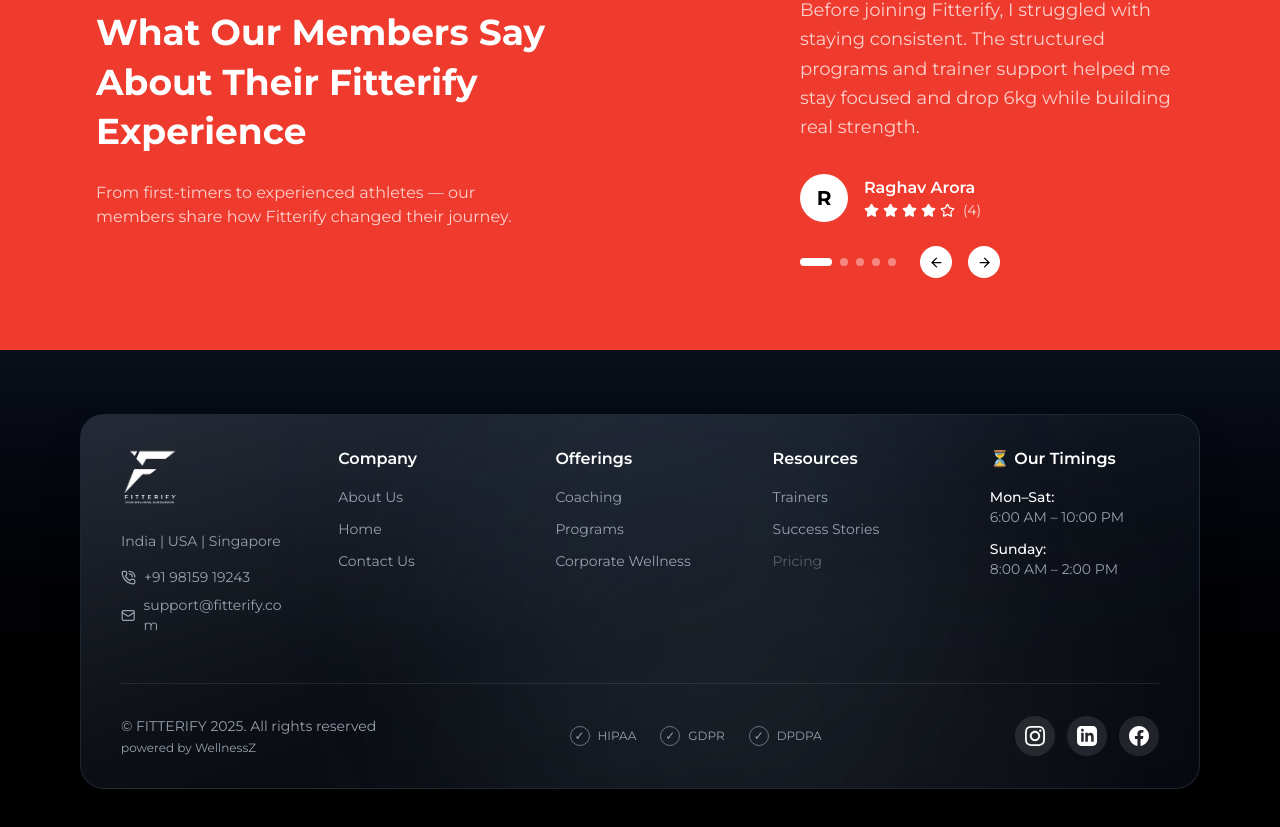
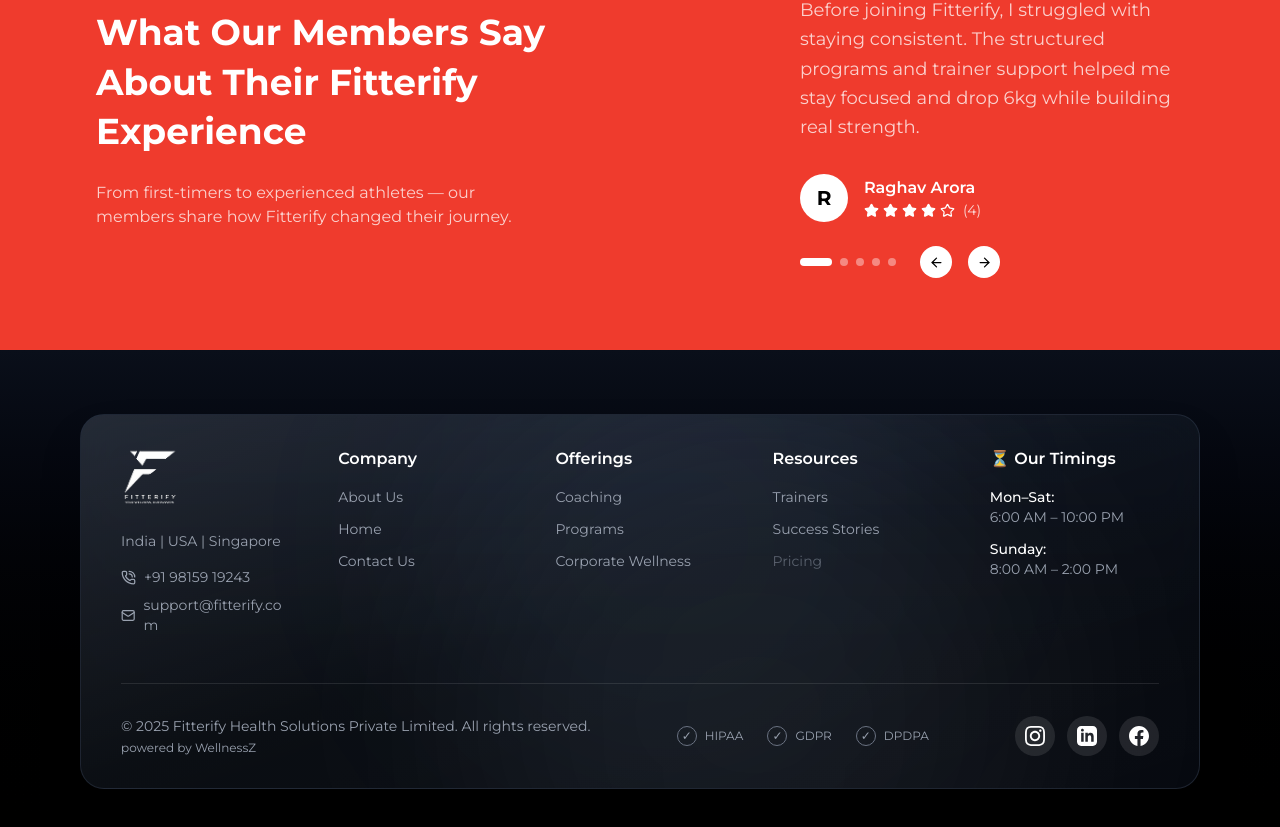
Before and after one commit to simar1810/fitterify_website, a Next.js app: page / in a window 1280 px wide. Shown: the part 4644-5471 px from the top of the page. Built offline with nearby package versions, Linux system fonts and the light colour scheme.

Commit message:
merged-changes

```diff
--- a/src/components/Footer.jsx
+++ b/src/components/Footer.jsx
@@ -112,7 +112,7 @@
             <div className="border-t border-white/10 pt-8">
               <div className="flex flex-col md:flex-row justify-between items-center gap-6">
                 <div className="text-sm text-gray-400 text-center md:text-left">
-                  <p>© FITTERIFY 2025. All rights reserved</p>
+                  <p>© 2025 Fitterify Health Solutions Private Limited. All rights reserved.</p>
                   <p className="text-xs mt-1">powered by WellnessZ</p>
                 </div>
 
```
